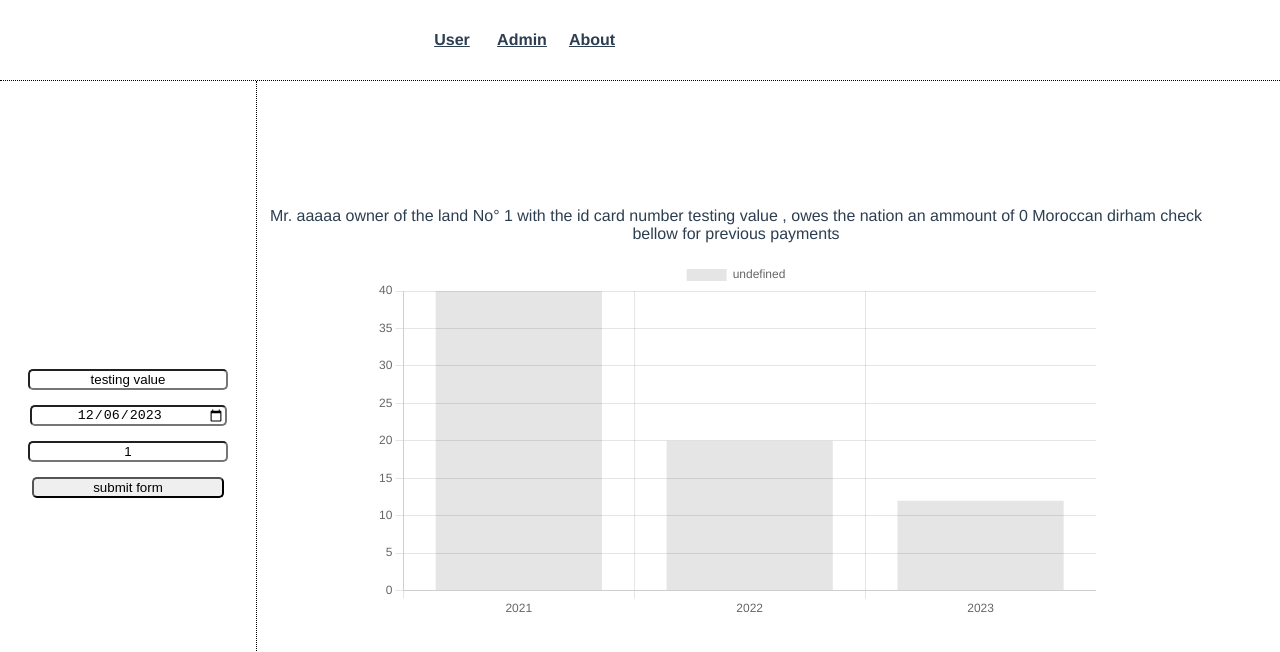
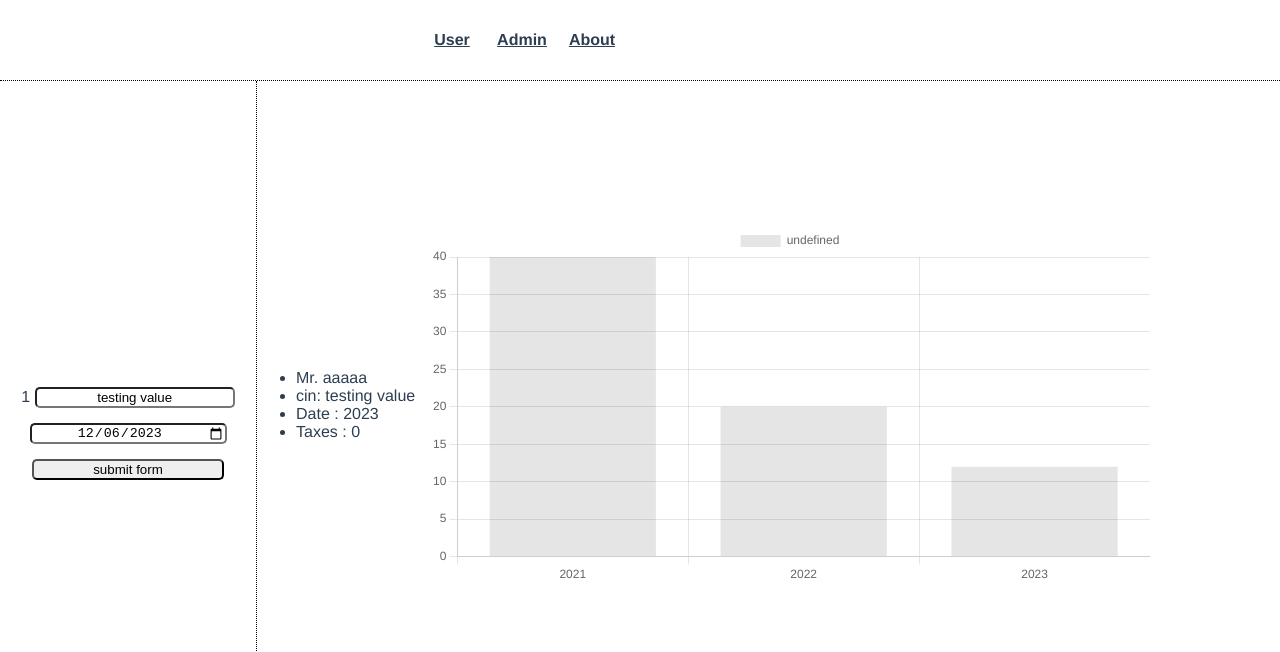
Before and after one commit to abdo0602/project_vue, a Vue app: page / in a window 1280 px wide. Shown: the top 652 px of the page. Built offline with nearby package versions, Linux system fonts and the light colour scheme.

Commit message:
Update User.vue

```diff
--- a/src/views/User/User.vue
+++ b/src/views/User/User.vue
@@ -2,31 +2,34 @@
     <div id="userapp">
         <nav id="datanav">
             <form>
+              {{ terrain }}
                 <label for="cin">
                     <input type="text" v-model="cin" />
                 </label>
                 <label for="date">
                     <input type="date" v-model="date" />
                 </label>
-                <label for="terrain">
-                    <input type="terrain" v-model="terrain" />
-                </label>
-                <input type="submit" @click.prevent="lookup" value="submit form"/>
+                <input type="submit" @click.prevent="getterrains" value="submit form"/>
         </form>
     </nav>
     <div id="data" v-if="!data_in">
-        <p>CIN : {{ cin }}</p>
-        <p>terrain : {{ terrain }}</p>
-        <p>Date : {{ date }}</p>
-        <p>Taxes : {{ tax }}</p>
+        <ul>
+          <li v-for="obj in terrains" v-bind:key="obj">
+            <p>{{ obj.addresse }}</p>
+            <div @click.prevent="terrain = obj.terrainID" @keyPress={handleClick}>Interract</div>
+          </li>
+        </ul>
     </div>
-    <div id="data" v-else-if="hasTaxe">
-        <p>Mr. {{ name }} owner of the land No° {{ terrain }} with the id card number {{ cin }}
-            , owes the nation an ammount of
-            {{ tax }} Moroccan dirham check bellow for previous payments</p>
+    <div id="datatest" v-else-if="hasTaxe">
+        <ul>
+          <li>Mr. {{ name }}</li>
+          <li>cin: {{ cin }}</li>
+          <li>Date : {{ next_date }}</li>
+          <li>Taxes : {{ tax }}</li>
+        </ul>
         <Bar :options="chartOptions" :data="chartData"/> </div>
         <div id="data" v-else><p>Mr. {{ name }} owner of the land No° {{ terrain }} with
-           the id card number {{ cin }} paid all his taxes</p></div>
+           the id card number {{ cin }} paid all his taxes </p></div>
     </div>
 </template>
 
@@ -52,9 +55,12 @@ export default defineComponent({
       cin: 'testing value',
       name: 'aaaaa',
       hasTaxe: true,
+      next_date: x.split('-')[0],
       date: x,
       tax: 0,
       terrain: 1,
+      terrains: [{id: 1, surface: 250, addr: "terrain 1"}, {id: 2, surface: 250, addr: "terrain 1"}
+      , {id: 3, surface: 250, addr: "terrain 1"}],
       data_in: true,
       chartData: {
         labels: [x.split('-')[0] - 2, x.split('-')[0] - 1, x.split('-')[0]],
@@ -66,14 +72,22 @@ export default defineComponent({
     };
   },
   methods: {
+    handleClick() {
+      console.log("");
+    },
+    getterrains() {
+      axios.get('127.0.0.1/terrain/proprietaire' + this.cin).then(res => {
+        this.terrains = res;
+      }).catch((err) => {alert(err.message)})
+    },
     lookup() {
-      axios.get('/' + this.terrain + '/is-tax-paid', { params: { year: this.year } }).then((res) => {
+      axios.get('127.0.0.1/' + this.terrain + '/is-tax-paid', { params: { year: this.year } }).then((res) => {
         this.data_in = true;
         this.hasTaxe = !res;
         if(res == true) {
-          axios.get('/' + this.terrain + '/calculate-tax').then((res) => {
+          axios.get('127.0.0.1/' + this.terrain + '/calculate-tax').then((res) => {
             this.tax = res;
-          }).catch(alert('can\'t connect to remoste host'));
+          }).catch(alert('can\'t connect to remote host'));
         }
       } ).catch(alert('can\'t connect to remoste host'));;
     },
@@ -109,6 +123,19 @@ export default defineComponent({
         width: 75%;
     }
     input:focus{outline-color: red;}
+    #datatest{
+      position: relative;
+        height: 50%;
+        width: 75%;
+        top:-80%;
+        left: 20%;
+        display: flex;
+        align-items: center;
+    }
+    #datatest ul{
+      margin-right: 15px;
+      text-align: left;
+    }
     #data{
         position: relative;
         height: 50%;
@@ -120,4 +147,33 @@ export default defineComponent({
         justify-content: center;
         align-items: center;
     }
+    #data ul{
+      width: 100%;
+    }
+    #data li{
+      display: flex;
+      width: 100%;
+      height: 20%;
+      border-top: 1pt black dotted;
+      border-left: 1pt black dotted;
+    }
+    #data li:last-child{
+      border-bottom: 1pt black dotted;
+    }
+    #data li *{
+      text-align: center;
+      display: flex;
+      justify-content: center;
+      align-items: center;
+    }
+    #data li div{
+      flex-grow:1;
+      background-color: lime;
+      border-right: 1pt black dotted;
+      border-radius: 25% 0 0 0;
+    }
+    #data li p{
+      flex-grow: 8;
+    }
+    #data li div:hover{background-color: green;}
 </style>
```
